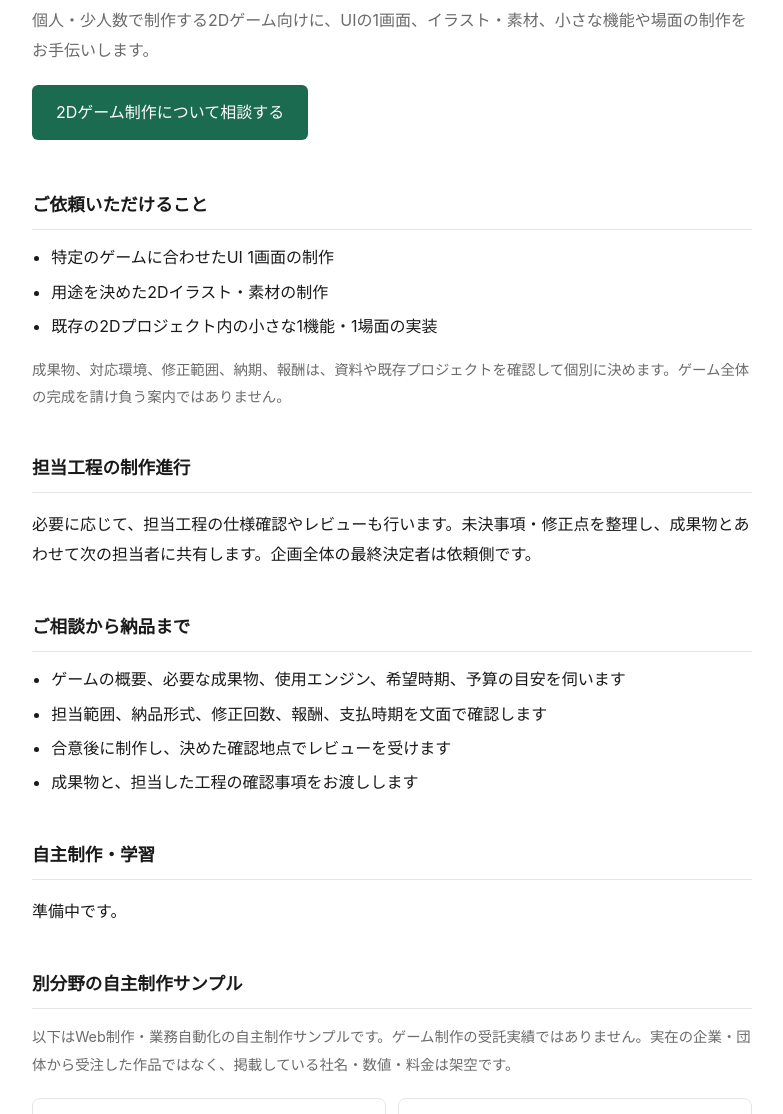
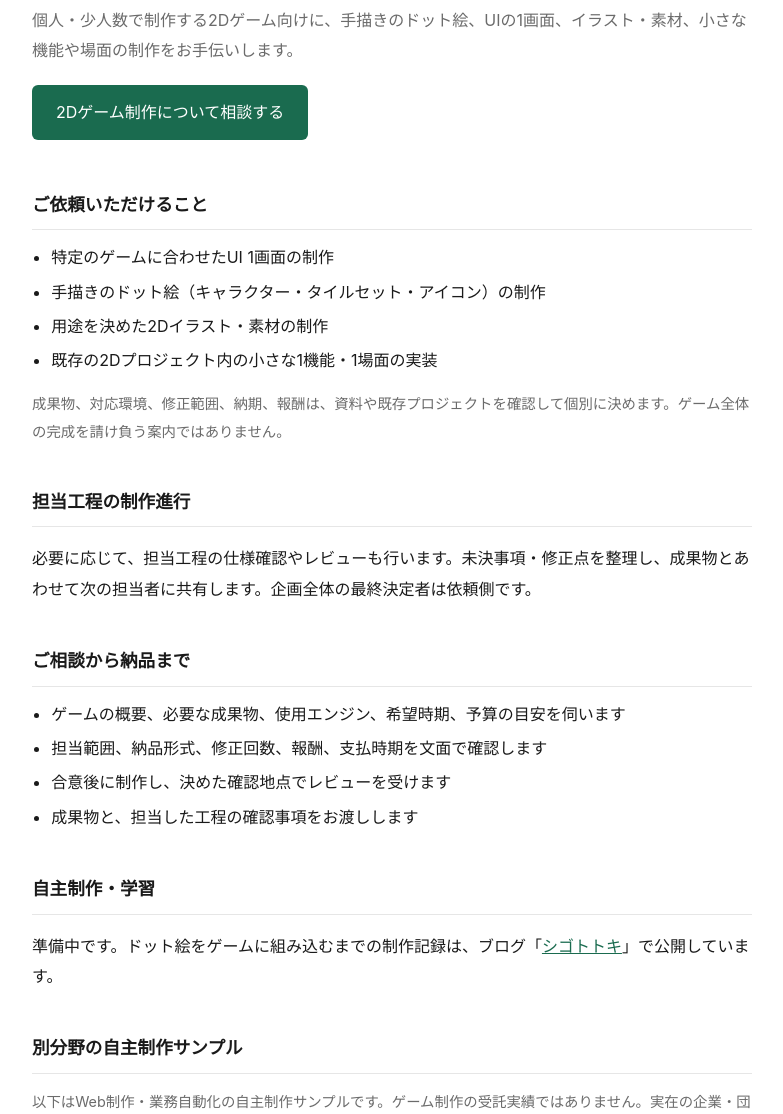
Before and after one commit to shijun537/shijun537.github.io, a plain HTML site: page index.html in a window 1280 px wide. Shown: the part 114-1228 px from the top of the page, without its empty margins (248-1031 px from the left). Drawn offline with Linux system fonts and the light colour scheme.

Commit message:
制作内容に「手描きのドット絵」を加え、制作記録のブログ（シゴトトキ）へのリンクを置く
Co-Authored-By: Claude Opus 5.5 <noreply@anthropic.com>

```diff
--- a/index.html
+++ b/index.html
@@ -3,10 +3,10 @@
 <head>
 <meta charset="utf-8">
 <meta name="viewport" content="width=device-width, initial-scale=1">
-<title>Shijun Studio | 2DゲームのUI・イラスト・小さな実装</title>
-<meta name="description" content="個人・少人数で制作する2Dゲーム向けのUI、イラスト、小さな機能や場面の制作。担当工程の仕様確認・レビュー・受け渡しもご相談ください。">
+<title>Shijun Studio | 2Dゲームのドット絵・UI・小さな実装</title>
+<meta name="description" content="個人・少人数で制作する2Dゲーム向けの手描きドット絵、UI、イラスト、小さな機能や場面の制作。担当工程の仕様確認・レビュー・受け渡しもご相談ください。">
 <meta property="og:title" content="Shijun Studio">
-<meta property="og:description" content="個人・少人数で制作する2Dゲーム向けのUI、イラスト、小さな機能や場面の制作。担当工程の仕様確認・レビュー・受け渡しもご相談ください。">
+<meta property="og:description" content="個人・少人数で制作する2Dゲーム向けの手描きドット絵、UI、イラスト、小さな機能や場面の制作。担当工程の仕様確認・レビュー・受け渡しもご相談ください。">
 <meta property="og:type" content="website">
 <style>
   :root {
@@ -93,13 +93,14 @@
 <main>
   <header>
     <h1>Shijun Studio</h1>
-    <p class="lead">個人・少人数で制作する2Dゲーム向けに、UIの1画面、イラスト・素材、小さな機能や場面の制作をお手伝いします。</p>
+    <p class="lead">個人・少人数で制作する2Dゲーム向けに、手描きのドット絵、UIの1画面、イラスト・素材、小さな機能や場面の制作をお手伝いします。</p>
     <a class="cta" href="contact.html">2Dゲーム制作について相談する</a>
   </header>
 
   <h2>ご依頼いただけること</h2>
   <ul>
     <li>特定のゲームに合わせたUI 1画面の制作</li>
+    <li>手描きのドット絵（キャラクター・タイルセット・アイコン）の制作</li>
     <li>用途を決めた2Dイラスト・素材の制作</li>
     <li>既存の2Dプロジェクト内の小さな1機能・1場面の実装</li>
   </ul>
@@ -117,7 +118,7 @@
   </ul>
 
   <h2>自主制作・学習</h2>
-  <p>準備中です。</p>
+  <p>準備中です。ドット絵をゲームに組み込むまでの制作記録は、ブログ「<a href="https://shigototoki.com/">シゴトトキ</a>」で公開しています。</p>
 
   <h2>別分野の自主制作サンプル</h2>
   <p class="note">以下はWeb制作・業務自動化の自主制作サンプルです。ゲーム制作の受託実績ではありません。実在の企業・団体から受注した作品ではなく、掲載している社名・数値・料金は架空です。</p>
```
Also changed, not shown: contact.html (+1 -1 lines).
